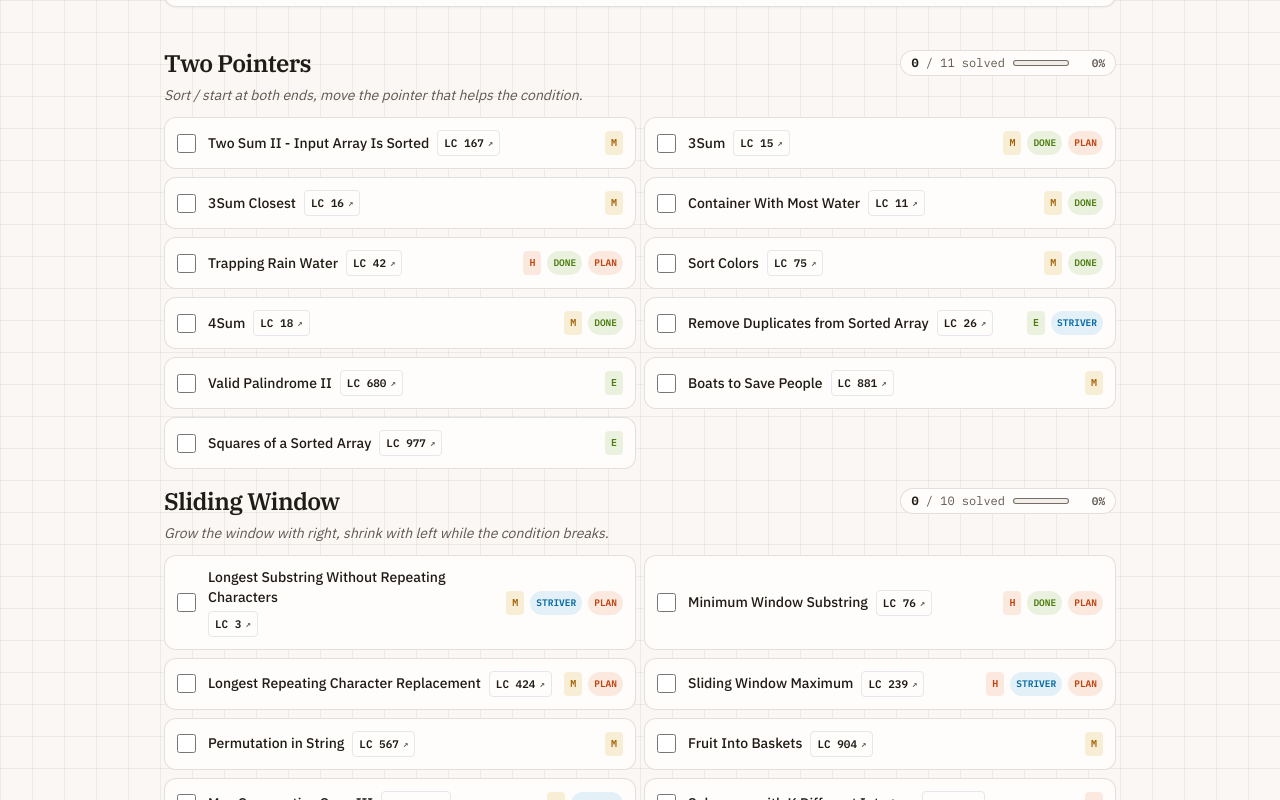
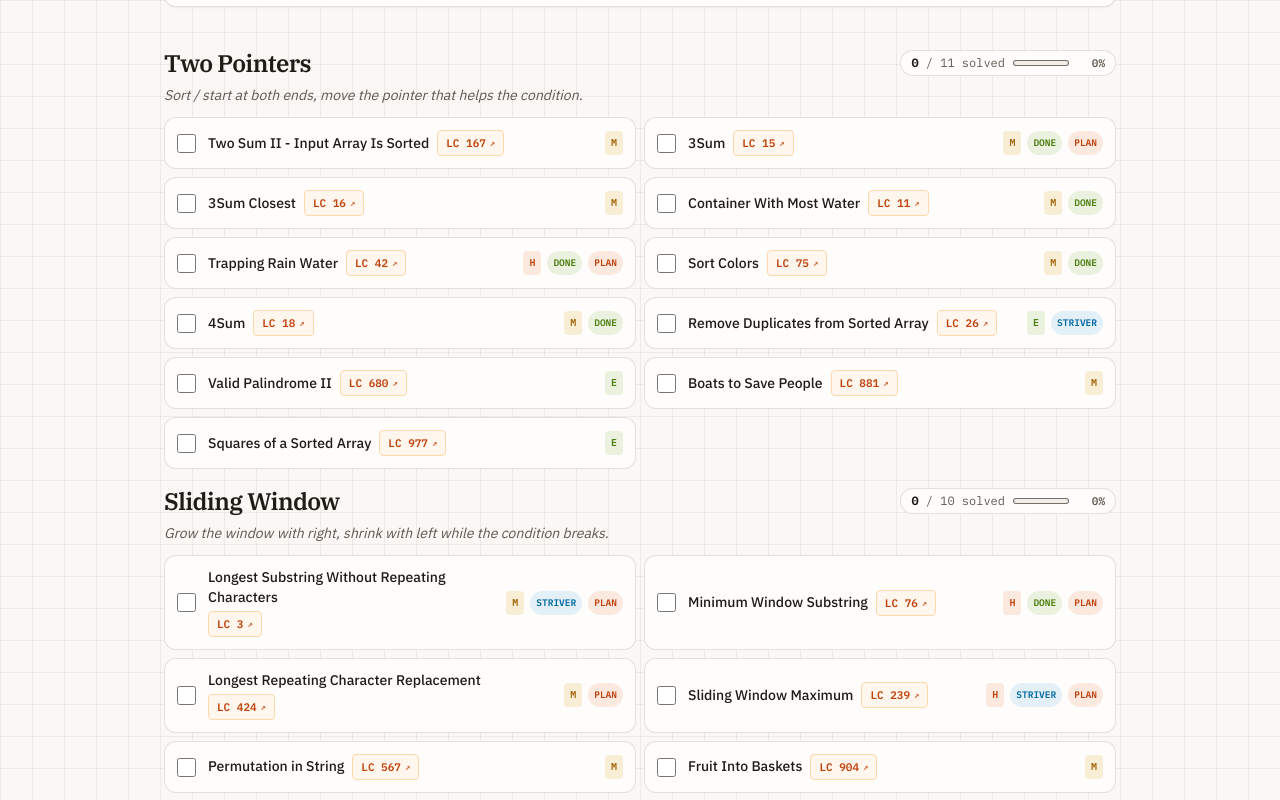
Before and after one commit to manavsharma111/dsa-plan, a React (Vite) app: page / in a window 1280 px wide. Shown: the part 1760-2560 px from the top of the page. Built offline with nearby package versions, Linux system fonts and the light colour scheme.

Commit message:
Fix badge hover color: apply solid high-contrast background so white text is crisp and readable

```diff
--- a/src/components/ProblemItem.jsx
+++ b/src/components/ProblemItem.jsx
@@ -67,16 +67,16 @@ export default function ProblemItem({ problem }) {
             rel="noopener noreferrer"
             title={problem.platform === 'GFG' ? `Open free GeeksforGeeks practice (alternative to ${problem.lc} Premium)` : `Open ${problem.lc}: ${problem.name} on LeetCode`}
             onClick={(e) => e.stopPropagation()}
-            className={`font-mono text-[11px] font-semibold px-1.5 py-0.5 rounded transition-all inline-flex items-center gap-1 ${
+            className={`font-mono text-[11px] font-semibold px-2 py-0.5 rounded transition-all inline-flex items-center gap-1 shadow-xs ${
               isSolved
-                ? 'text-paper-faint bg-paper-border/40 hover:text-paper-muted'
+                ? 'text-paper-faint bg-paper-surface-2 border border-paper-border/60 hover:text-paper-dim hover:bg-paper-border/40'
                 : problem.platform === 'GFG'
-                  ? 'text-emerald-700 bg-emerald-50 border border-emerald-300 hover:bg-emerald-600 hover:text-white shadow-xs'
-                  : 'text-paper-rust bg-paper-rustBg border border-paper-rustBorder hover:bg-paper-rust hover:text-white shadow-xs'
+                  ? 'text-emerald-700 bg-emerald-50 border border-emerald-200 hover:bg-emerald-600 hover:text-white hover:border-emerald-600'
+                  : 'text-orange-700 bg-orange-50 border border-orange-200 hover:bg-orange-600 hover:text-white hover:border-orange-600'
             }`}
           >
             <span>{problem.platform === 'GFG' ? `${problem.lc} · GFG` : problem.lc}</span>
-            <span className="text-[9px] opacity-70">↗</span>
+            <span className="text-[9px] opacity-80">↗</span>
           </a>
         )}
       </div>
```
